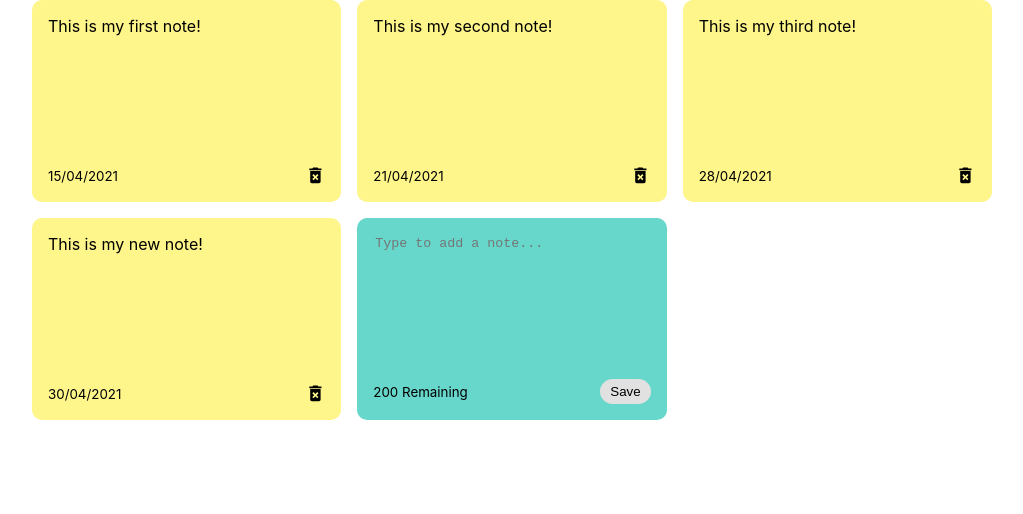
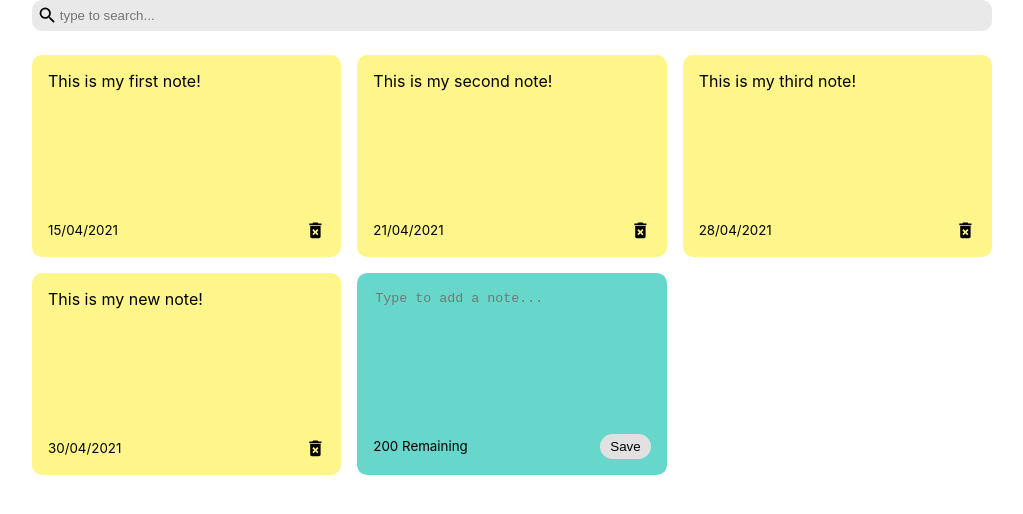
Before and after one commit to leopoldkwok/notes-app, a React (Create React App) app: page / in a window 1280 px wide. Shown: the top 514 px of the page, without its empty margins (128-1151 px from the left). Built offline with nearby package versions, Linux system fonts and the light colour scheme.

Commit message:
Searching for a note

```diff
--- a/src/App.js
+++ b/src/App.js
@@ -1,6 +1,7 @@
 import { useState } from 'react';
 import { nanoid } from 'nanoid';
 import NotesList from './components/NotesList';
+import Search from './components/Search';
 
 const App = () => {
   const [notes, setNotes] = useState([
@@ -26,6 +27,8 @@ const App = () => {
     },
   ]);
 
+  const [searchText, setSearchText] = useState('');
+
   const addNote = (text) => {
     const date = new Date();
     const newNote = {
@@ -38,14 +41,17 @@ const App = () => {
   };
 
   const deleteNote = (id) => {
-    const newNotes = notes.filter((note)=> note.id !== id);
-    setNotes(newNotes)
-  }
+    const newNotes = notes.filter((note) => note.id !== id);
+    setNotes(newNotes);
+  };
 
   return (
     <div className='container'>
+      <Search handleSearchNote={setSearchText} />
       <NotesList
-        notes={notes}
+        notes={notes.filter((note) =>
+          note.text.toLowerCase().includes(searchText)
+        )}
         handleAddNote={addNote}
         handleDeleteNote={deleteNote}
       />
--- /dev/null
+++ b/src/components/Search.js
@@ -0,0 +1,17 @@
+import React from 'react';
+import { MdSearch } from 'react-icons/md';
+
+const Search = ({ handleSearchNote }) => {
+  return (
+    <div className='search'>
+      <MdSearch className='search-icons' size='1.3em' />
+      <input
+        onChange={(event) => handleSearchNote(event.target.value)}
+        type='text'
+        placeholder='type to search...'
+      />
+    </div>
+  );
+};
+
+export default Search;
--- a/src/index.css
+++ b/src/index.css
@@ -72,3 +72,21 @@ textarea:focus {
 .delete-icon {
   cursor: pointer;
 }
+
+.search {
+  display: flex;
+  align-items: center;
+  background-color: rgb(233, 233, 233);
+  border-radius: 10px;
+  padding: 5px;
+  margin-bottom: 1.5rem;
+}
+
+.search input {
+  border: none;
+  background-color: rgb(233, 233, 233);
+}
+
+.search input:focus {
+  outline: none;
+}
```
